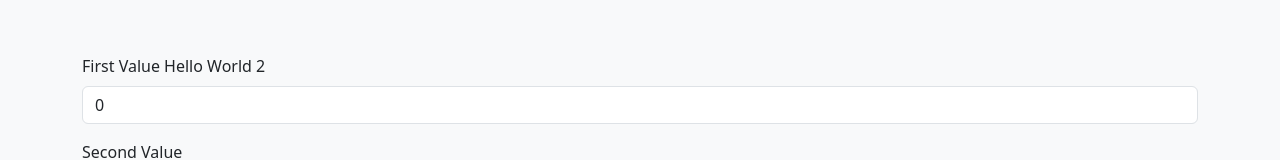
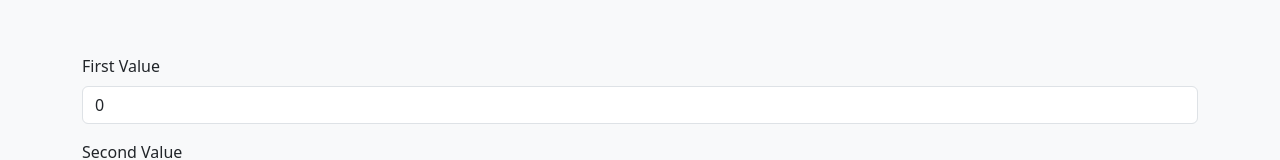
Before and after one commit to roar-skinderviken/vicx-applications, a React (Vite) app in the folder frontend/: page / in a window 1280 px wide. Shown: the part 241-401 px from the top of the page. Built offline with nearby package versions, Linux system fonts and the light colour scheme.

Commit message:
Testing Flux

```diff
--- a/frontend/src/App.tsx
+++ b/frontend/src/App.tsx
@@ -18,7 +18,7 @@ const App = () => {
 
     return <div>
         <div className="mb-3">
-            <label htmlFor="firstValue" className="form-label">First Value Hello World 2</label>
+            <label htmlFor="firstValue" className="form-label">First Value</label>
             <input
                 type="number"
                 className="form-control"
```
